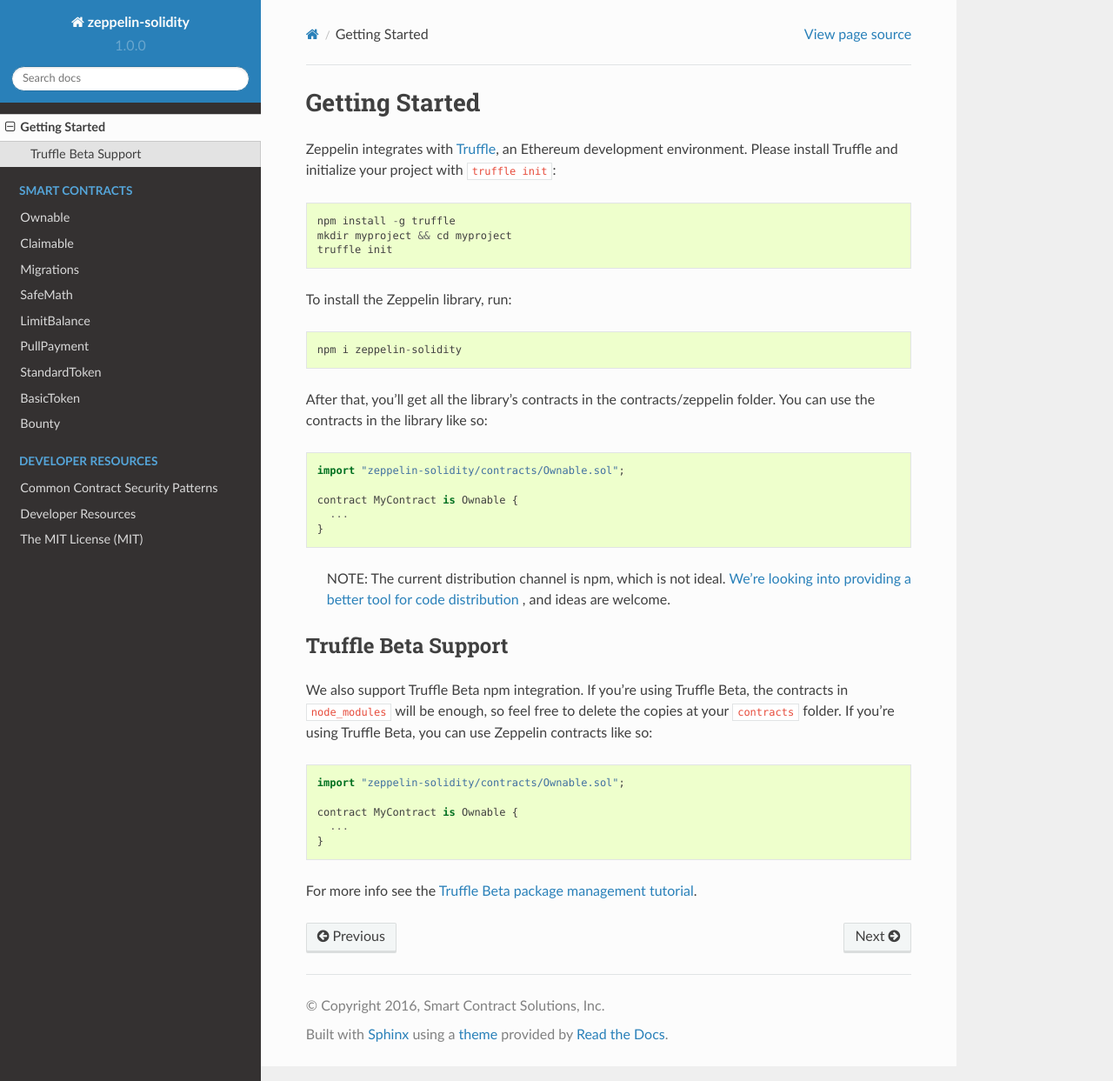
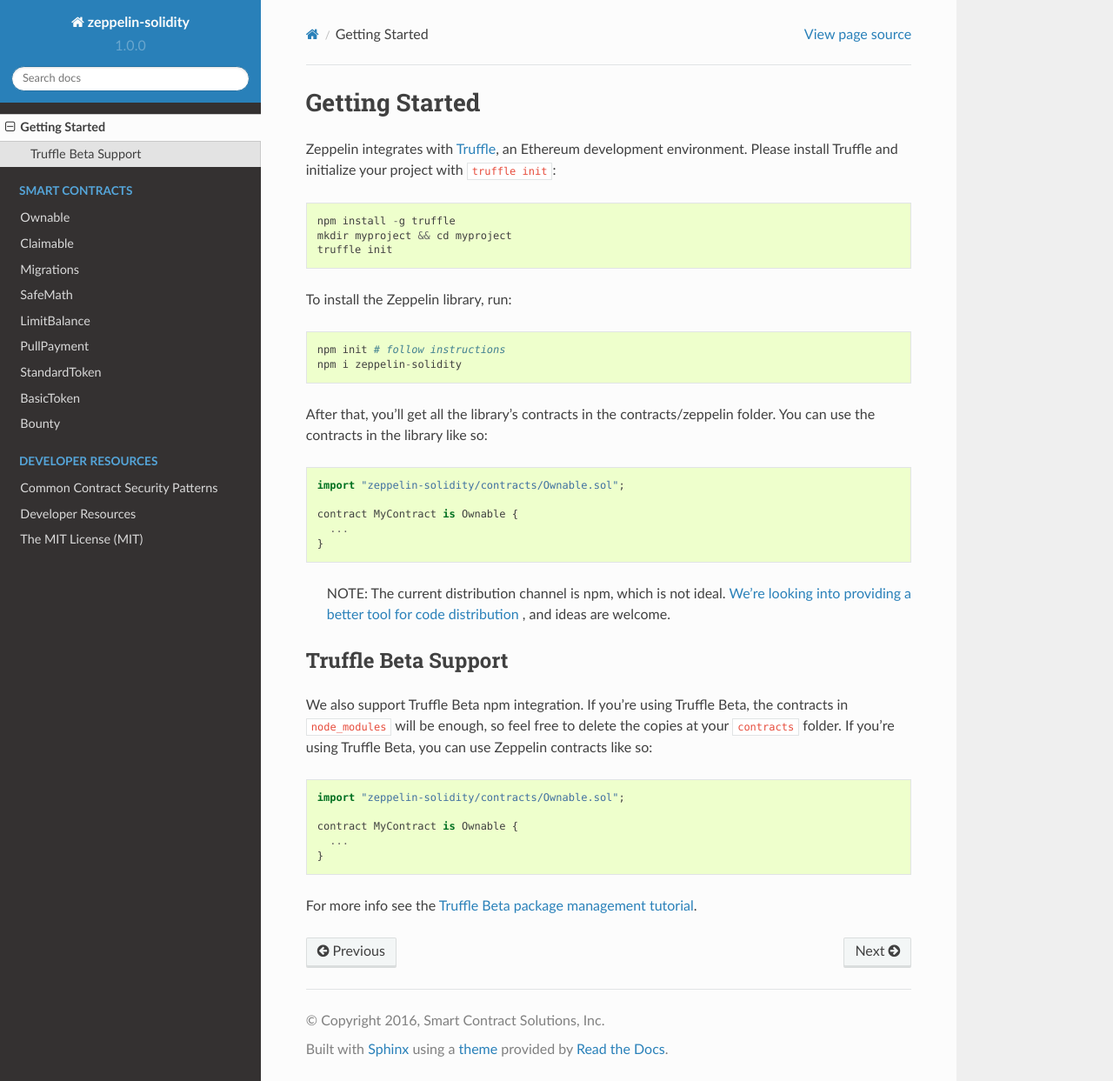
Before and after one commit to keeneyetact/openzeppelin, a Sphinx documentation site: the page built from docs/source/getting-started.rst, in a window 1280 px wide and 1243 px high. Shown: the whole window at 87% size. Built offline with Sphinx 7.4.7 and the Read the Docs theme 2.0.0, drawn with Linux system fonts in a browser that asks for light colours; pages that are not in the unit, such as notebooks, are missing from menus.

```diff
--- a/docs/source/getting-started.rst
+++ b/docs/source/getting-started.rst
@@ -9,6 +9,7 @@ Zeppelin integrates with `Truffle <https://github.com/ConsenSys/truffle/>`_, an
 
 To install the Zeppelin library, run::
 
+	npm init # follow instructions
 	npm i zeppelin-solidity
 
 After that, you'll get all the library's contracts in the contracts/zeppelin folder. You can use the contracts in the library like so::
```
